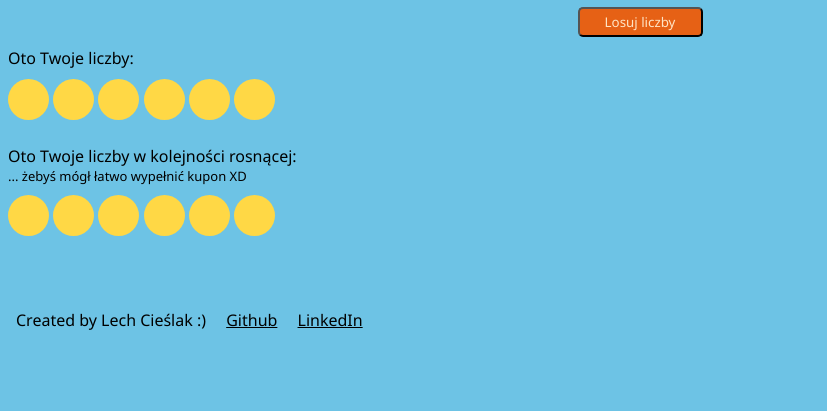
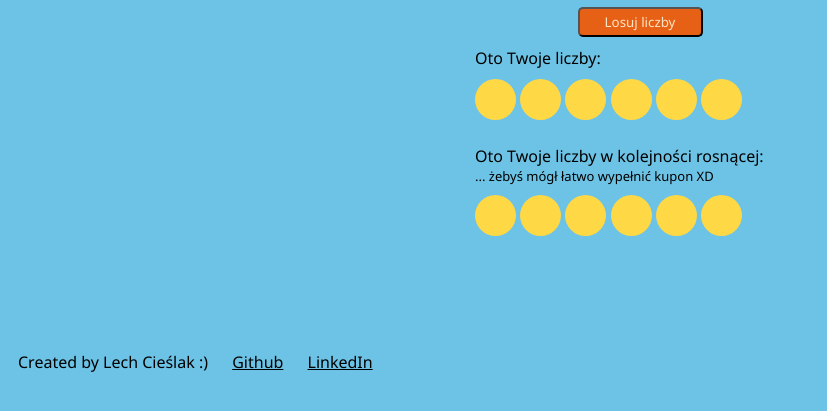
Before and after one commit to LechCieslak/TottoLech_v.1.0, a plain HTML site: page index.html in a window 1280 px wide. Shown: the part 59-470 px from the top of the page, without its empty margins (0-827 px from the left). Drawn offline with Linux system fonts and the light colour scheme.

Commit message:
center content

```diff
--- a/styles.css
+++ b/styles.css
@@ -38,6 +38,11 @@ body {
     margin-bottom: 20px;
 }
 
+.content {
+    width: 330px;
+    margin: 0 auto;
+}
+
 .btn {
     margin-top: 20px;
     margin-bottom: 30px;
@@ -55,11 +60,13 @@ body {
 }
 
 .footer-nav {
-    margin-top: 60px;
+    margin-top: 100px;
 }
 
 .footer-nav ul li {
     padding: 8px;
+    border: solid 2px;
+    border-color: #6dc3e5; /*myk - kolor border w kolorze tła body, żeby napisy nie "skakały", gdy po hoverze element ma granicę*/
     list-style-type: none;
     display: inline-block;
 }
```
Also changed, not shown: app.js (+1 -37 lines).
